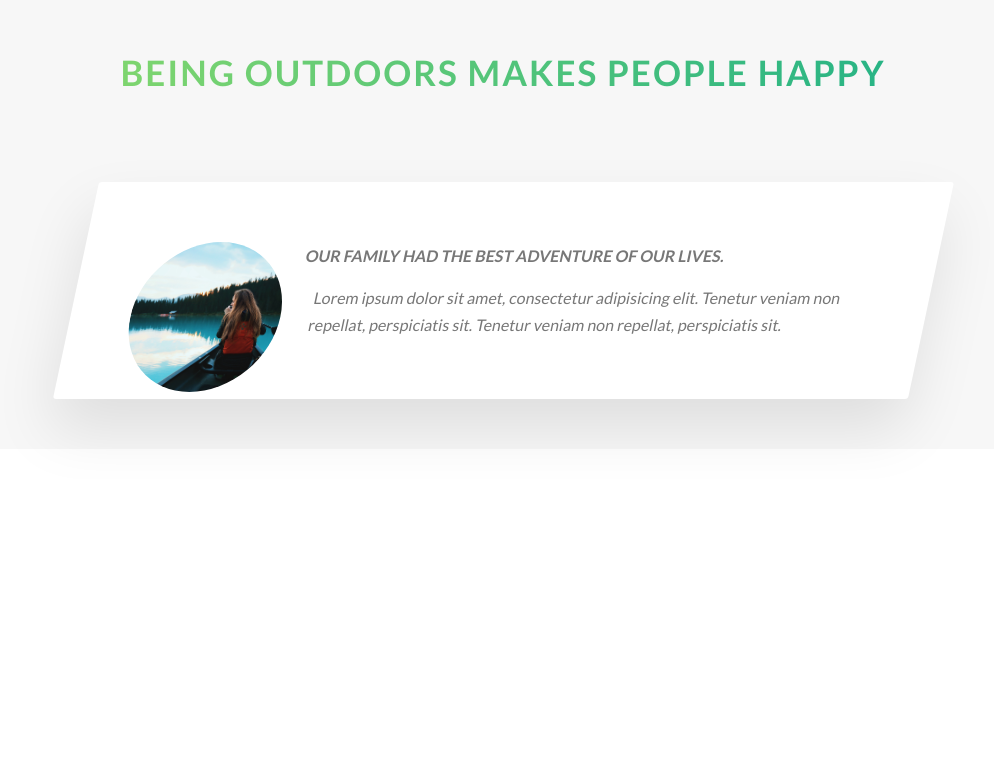
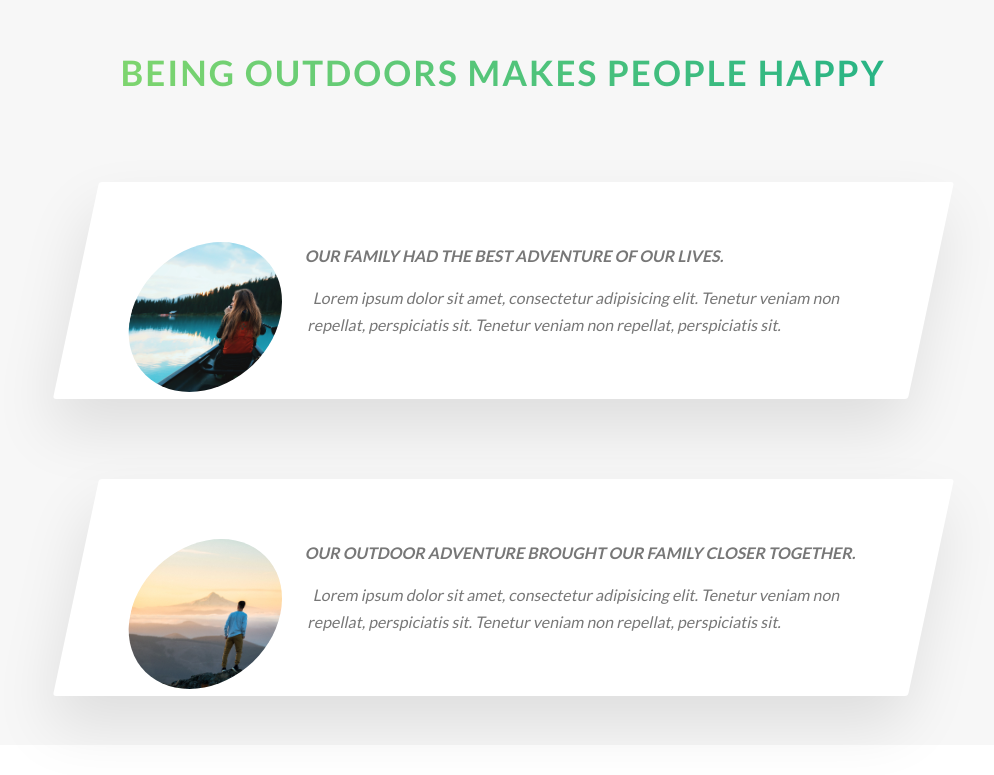
Before and after one commit to monfrair/NATOURS-7-19, a website: page index.html in a window 1280 px wide. Shown: the part 3362-4137 px from the top of the page, without its empty margins (137-1131 px from the left). Before the commit the page ends 3841 px from the top, so only its background shows below. Drawn offline with Linux system fonts and the light colour scheme.

Commit message:
minor edits to styling
made some minor edits to styling

```diff
--- a/index.html
+++ b/index.html
@@ -48,11 +48,13 @@
             <div class="row">
                 <div class="col-1-of-2">
                     <h3 class="heading-tertiary u-margin-bottom-small">Your'e going to fall in love with nature</h3>
-                    <p class="paragraph">ipsum dolor sit amet, consectetur adipisicing elit. Tenetur veniam non repellat, perspiciatis sit, magni pariatur architecto at consectetur!</p>
+                    <p class="paragraph">ipsum dolor sit amet, consectetur adipisicing elit. Tenetur veniam non
+                        repellat, perspiciatis sit, magni pariatur architecto at consectetur!</p>
 
 
                     <h3 class="heading-tertiary u-margin-bottom-small">Live adventurous like you never did before</h3>
-                    <p class="paragraph">Lorem ipsum dolor sit amet, consectetur adipisicing elit. Tenetur veniam non repellat, perspiciatis sit.</p>
+                    <p class="paragraph">Lorem ipsum dolor sit amet, consectetur adipisicing elit. Tenetur veniam non
+                        repellat, perspiciatis sit.</p>
 
                     <a href="#" class="btn-text">Learn More &rarr;</a>
 
@@ -77,7 +79,8 @@
                         <i class="feature-box__icon icon-basic-world"></i>
                         <h3 class="heading-tertiary u-margin-bottom-small">Explore The world</h3>
 
-                        <p class="feature-box__text">Live adventurous like you never did beforeLorem ipsum dolor sit amet, consectetur adipisicing elit.</p>
+                        <p class="feature-box__text">Live adventurous like you never did beforeLorem ipsum dolor sit
+                            amet, consectetur adipisicing elit.</p>
                     </div>
                 </div>
 
@@ -86,7 +89,8 @@
                         <i class="feature-box__icon icon-basic-compass"></i>
                         <h3 class="heading-tertiary u-margin-bottom-small">Meet Nature</h3>
 
-                        <p class="feature-box__text">Live adventurous like you never did beforeLorem ipsum dolor sit amet, consectetur adipisicing elit.</p>
+                        <p class="feature-box__text">Live adventurous like you never did beforeLorem ipsum dolor sit
+                            amet, consectetur adipisicing elit.</p>
                     </div>
                 </div>
 
@@ -95,7 +99,8 @@
                         <i class="feature-box__icon icon-basic-map"></i>
                         <h3 class="heading-tertiary u-margin-bottom-small">Find Your way</h3>
 
-                        <p class="feature-box__text">Live adventurous like you never did beforeLorem ipsum dolor sit amet, consectetur adipisicing elit.</p>
+                        <p class="feature-box__text">Live adventurous like you never did beforeLorem ipsum dolor sit
+                            amet, consectetur adipisicing elit.</p>
                     </div>
                 </div>
 
@@ -104,7 +109,8 @@
                         <i class="feature-box__icon icon-basic-heart"></i>
                         <h3 class="heading-tertiary u-margin-bottom-small">Life a healthier life</h3>
 
-                        <p class="feature-box__text">Live adventurous like you never did beforeLorem ipsum dolor sit amet, consectetur adipisicing elit.</p>
+                        <p class="feature-box__text">Live adventurous like you never did beforeLorem ipsum dolor sit
+                            amet, consectetur adipisicing elit.</p>
                     </div>
                 </div>
 
@@ -261,8 +267,26 @@
                         <img class="story__img" src='img/nat-8.jpg' alt='Person on a tour'>
                     </figure>
                     <div class="story__text">
-                        <h3 class="heading-tertiary u-margin-bottom-small">Our Family had the best adventure of our lives.</h3>
-                        <p>Lorem ipsum dolor sit amet, consectetur adipisicing elit. Tenetur veniam non repellat, perspiciatis sit. Tenetur veniam non repellat, perspiciatis sit.
+                        <h3 class="heading-tertiary u-margin-bottom-small">Our Family had the best adventure of our
+                            lives.</h3>
+                        <p>Lorem ipsum dolor sit amet, consectetur adipisicing elit. Tenetur veniam non repellat,
+                            perspiciatis sit. Tenetur veniam non repellat, perspiciatis sit.
+                        </p>
+                    </div>
+                </div>
+
+            </div>
+
+            <div class="row">
+                <div class="story">
+                    <figure class="story__shape">
+                        <img class="story__img" src='img/nat-9.jpg' alt='Person on a tour'>
+                    </figure>
+                    <div class="story__text">
+                        <h3 class="heading-tertiary u-margin-bottom-small">Our Outdoor adventure brought our family
+                            closer together.</h3>
+                        <p>Lorem ipsum dolor sit amet, consectetur adipisicing elit. Tenetur veniam non repellat,
+                            perspiciatis sit. Tenetur veniam non repellat, perspiciatis sit.
                         </p>
                     </div>
                 </div>
--- a/sass/base/_typography.scss
+++ b/sass/base/_typography.scss
@@ -69,6 +69,7 @@ body {
 .paragraph {
     font-size: $default-font-size;
 
+
     &:not(:last-child) {
         margin-bottom: 3rem;
     }
--- a/sass/components/_composition.scss
+++ b/sass/components/_composition.scss
@@ -11,7 +11,6 @@
         transition: all .2s;
         outline-offset: 2rem;
 
-
         &--p1 {
             left: 0;
             top: -2rem;
@@ -21,7 +20,6 @@
         &--p2 {
             right: 0;
             top: 2rem;
-
         }
 
         &--p3 {
--- a/sass/components/_feature-box.scss
+++ b/sass/components/_feature-box.scss
@@ -4,7 +4,7 @@
     padding: 2.5rem;
     text-align: center;
     border-radius: 3px;
-    box-shadow: 0 1.5rem 4rem rgba($color-black, .25);
+    box-shadow: 0 1.5rem 4rem rgba($color-black, .35);
     transition: transform .3s;
 
 
--- a/sass/layout/_grid.scss
+++ b/sass/layout/_grid.scss
@@ -33,7 +33,6 @@
         width: calc((100% - 3 * #{$gutter-horizontal}) / 4);
     }
 
-
     .col-2-of-3 {
         width: calc(2 * ((100% - 2 * #{$gutter-horizontal}) / 3) + #{$gutter-horizontal});
 
--- a/sass/pages/_home.scss
+++ b/sass/pages/_home.scss
@@ -16,7 +16,7 @@
 
 
 
-    & > * {
+    &>* {
         transform: skewY(7deg);
 
     }
@@ -29,7 +29,7 @@
 }
 
 .section-stories {
-    padding: 5rem 0;
+    padding: 3rem 0;
     background-color: $color-grey-light-1;
 
 }
```
Also changed, not shown: sass/components/_button.scss (+0 -10 lines).
